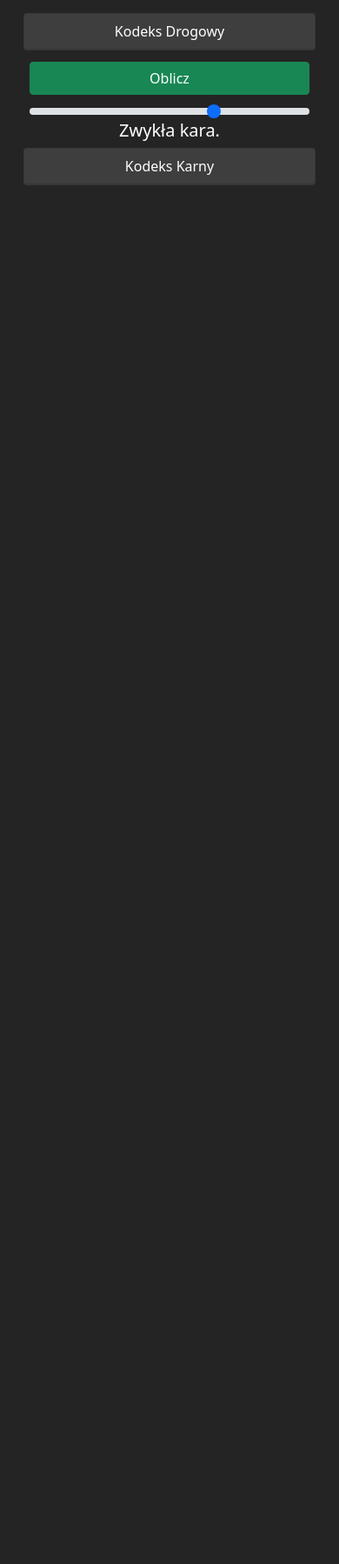
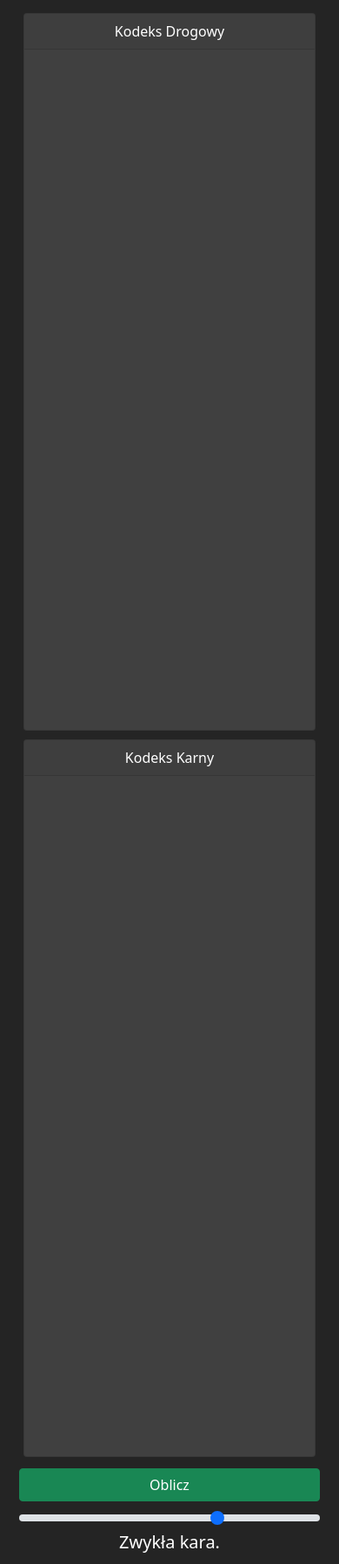
Before and after one commit to dewPrzemuS/lspd, a Flask app: template templates/index.html in a window 390 px wide. Shown: the whole page at 87% size. Before the commit the page ends 213 px from the top, so only its background shows below. Run offline with Flask 2, Linux system fonts and the light colour scheme; the template is opened without the code that fills it: most values are stand-ins (such as "Sample title", 1, 10 or a date in 2020).

Commit message:
1.2
bardziej mobile friendly jest teraz i wyjebałem jakąś nieużywaną od 50 lat funkcję getip idk po co była xd

```diff
--- a/static/main.css
+++ b/static/main.css
@@ -15,7 +15,10 @@
 
 .card {
     color: white;
+    overflow: auto;
     margin: 5px;
+    height: 825px;
+    /*height: 1671px;*/
     background-color: #404040;
 }
 
@@ -111,3 +114,21 @@
 #sendReportButton {
     margin-top: 0px !important;
 }
+
+::-webkit-scrollbar {
+    width: 10px;
+}
+
+::-webkit-scrollbar-track {
+    background: transparent;
+}
+
+::-webkit-scrollbar-thumb {
+    background: #4f4f4f;
+    border-radius: 60px;
+}
+
+::-webkit-scrollbar-thumb:hover {
+    background: #676767;
+    border-radius: 60px;
+}
--- a/templates/index.html
+++ b/templates/index.html
@@ -49,38 +74,6 @@
                                 {% endif %}
                             {% endfor %}
 
-                        </div>
-                        <div class="container">
-                            <div class="row">
-                                <button class="btn btn-success" type="submit">Oblicz
-                                </button>
-                                <input class="form-range" id="range" max="3" min="0" name="range" type="range">
-                                <label class="rangeText" for="range" id="rangeText">Zwykła kara.</label>
-                                {% if display == True %}
-                                    <div class="penalty" id="penalty">
-                                        <h1 class="postheader">Kara:</h1>
-                                        <div class="col">
-                                            <h2 class="postsecondheader">Typ kary: {{ penaltyType }}</h2>
-                                        </div>
-                                        <div class="col">
-                                            <h2 class="postsecondheader" data-bs-placement="top"
-                                                data-bs-toggle="tooltip"
-                                                title="Liczba w nawiasie oznacza ilość minut, którą powinna odsiedzieć osoba odmawiająca przyjęcia mandatu.">
-                                                Pieniądze: {{ fine }} ({{ round(fine / 10) }})</h2>
-                                        </div>
-                                        <div class="col">
-                                            <h2 class="postsecondheader">Punkty karne: {{ pp }}</h2>
-                                        </div>
-                                        <div class="col">
-                                            <h2 class="postsecondheader">Więzienie: {{ jail }}</h2>
-                                        </div>
-                                        <div class="col">
-                                            <h2 class="postsecondheader">Podpunkty: {% for ppkdkk in selected %}
-                                                {{ ppkdkk }} {% endfor %}</h2>
-                                        </div>
-                                    </div>
-                                {% endif %}
-                            </div>
                         </div>
                     </div>
                     <div class="col-md-6">
@@ -120,7 +120,7 @@
 <script type="module">
 
     //region Imports and Variables
-    var currentVersion = "1.1.9"
+    var currentVersion = "1.2"
     var textLeft = document.getElementById("rangeTextLeft")
     var textRight = document.getElementById("rangeTextRight")
     var penalty = document.getElementById("penalty")
```
Also changed, not shown: other parts of templates/index.html (+32 -0 lines), functions/other.py (+0 -7 lines).
